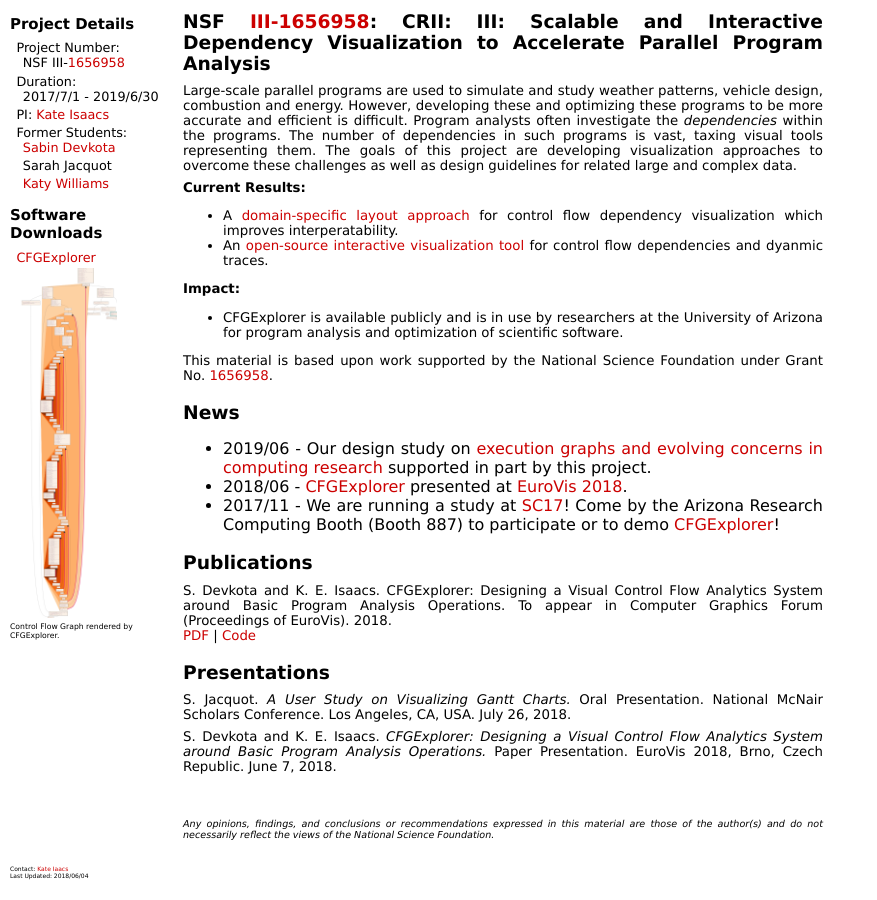
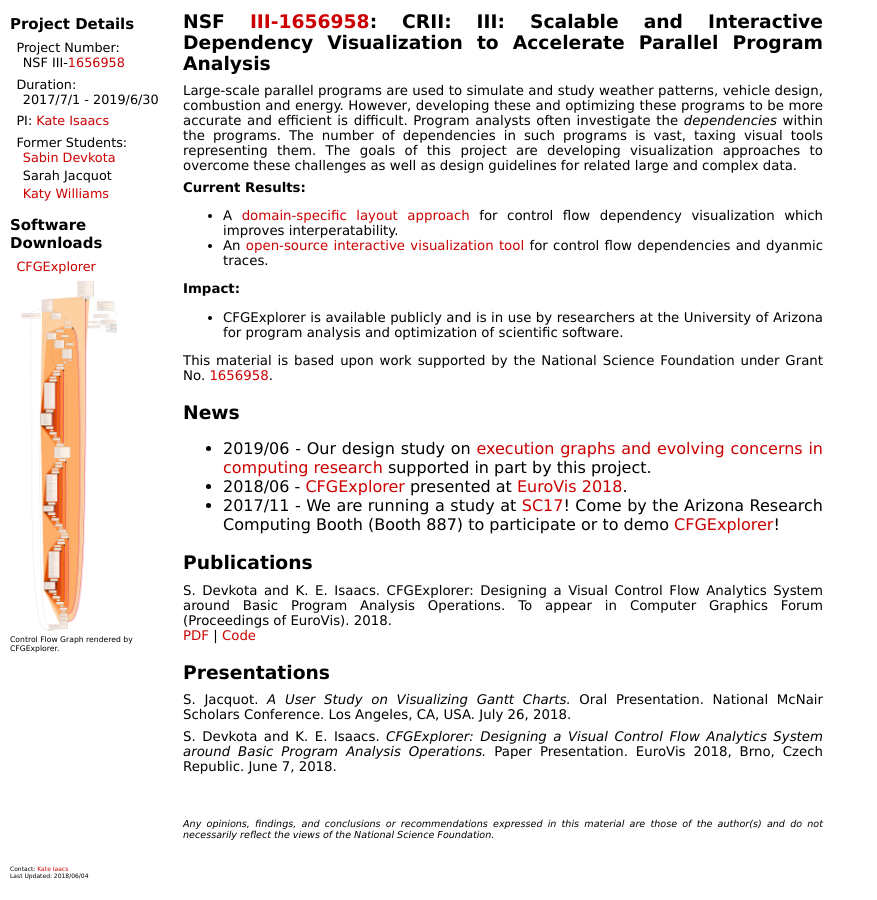
Before and after one commit to hdc-arizona/hdc-arizona.github.io, a Jekyll site: the page projects/dependencies/index.html, which Jekyll copies as it is, in a window 1280 px wide. Shown: the whole page, without its empty margins (0-877 px from the left). Built offline with Jekyll 4.4.1, drawn with Linux system fonts in a browser that asks for light colours; nearby versions of some CDN libraries.

Commit message:
More tweaking of style in dependencies website.

```diff
--- a/projects/dependencies/dep.css
+++ b/projects/dependencies/dep.css
@@ -133,8 +133,23 @@
 }
 ul.external li {
   margin-left: 0.5em;
+  margin-bottom: 0.5em;
+  border-right; 1em solid black;
+}
+ul.subexternal {
+  list-style-type: none;
+  padding: 0;
+  margin: 0;
+}
+ul.subexternal li {
+  margin-left: 0.5em;
   margin-bottom: 0.25em;
   border-right; 1em solid black;
+}
+ul.contact {
+  list-style-type: none;
+  padding: 0;
+  margin: 0;
 }
 ul.contact {
   list-style-type: none;
--- a/projects/dependencies/leftnav.html
+++ b/projects/dependencies/leftnav.html
@@ -13,18 +13,18 @@
 <h3>Project Details</h3>
 <ul class="external">
     <li>Project Number:
-	<ul class="external">
+	<ul class="subexternal">
 	    <li>NSF III-<a href="https://www.nsf.gov/awardsearch/showAward?AWD_ID=1656958">1656958</a></li>
 	</ul>
     </li>
     <li>Duration:
-	<ul class="external">
+	<ul class="subexternal">
 	    <li>2017/7/1 - 2019/6/30</li>
 	</ul>
     </li>
     <li>PI: <a href="http://hdc.cs.arizona.edu/people/kisaacs/">Kate Isaacs</a></li>
     <li>Former Students:
-	<ul class="external">
+	<ul class="subexternal">
 	    <li><a href="https://devkotasabin.github.io/">Sabin Devkota</a></li>
             <li>Sarah Jacquot</li>
 	    <li><a href="http://hdc.cs.arizona.edu/people/kawilliams/">Katy Williams</a></li>
```
